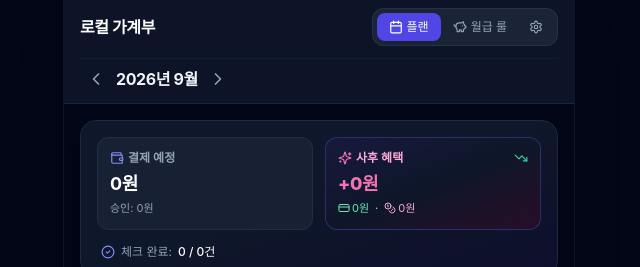
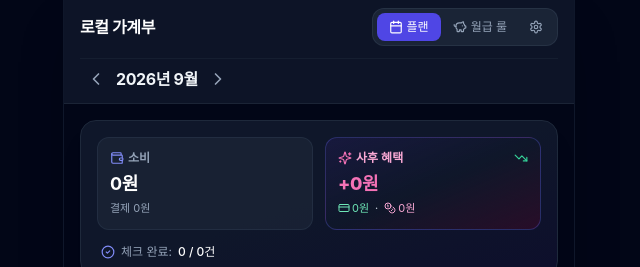
Before and after one commit to hyungoo7703/local-ledger, a React (Vite) app: page / in a window 1280 px wide. Shown: the top 267 px of the page, without its empty margins (321-961 px from the left). Built offline with nearby package versions, Linux system fonts and the light colour scheme.

Commit message:
fix: 결제 예정 문구를 '소비'로 통일 및 정돈

```diff
--- a/src/components/QuickAddModal.tsx
+++ b/src/components/QuickAddModal.tsx
@@ -367,7 +367,7 @@ export const QuickAddModal: React.FC<QuickAddModalProps> = ({
                 ) : (
                   <>
                     <Coins className="w-3.5 h-3.5 text-pink-400 shrink-0" />
-                    <span>적립 예정 금액 (원 단위)</span>
+                    <span>적립 금액 (원 단위)</span>
                   </>
                 )}
               </label>
--- a/src/components/StatsCard.tsx
+++ b/src/components/StatsCard.tsx
@@ -40,20 +40,20 @@ export const StatsCard: React.FC<StatsCardProps> = ({
             <div className="flex items-center justify-between text-xs text-slate-400 mb-1">
               <span className="font-semibold flex items-center gap-1 whitespace-nowrap">
                 <Wallet className="w-3.5 h-3.5 text-indigo-400 shrink-0" />
-                결제 예정
+                소비
               </span>
             </div>
             <div className="text-lg font-bold text-white tracking-tight">
               {formatCompactKRW(totalPlannedSpend)}
             </div>
             <div className="text-[11px] text-slate-400 mt-0.5 whitespace-nowrap truncate">
-              승인: {formatKRW(totalPlannedSpend)}
+              결제 {formatKRW(totalPlannedSpend)}
             </div>
           </div>
 
           {totalPostBenefits > 0 && (
             <div className="mt-2 pt-1.5 border-t border-slate-700/50 text-[11px] text-indigo-300 font-medium whitespace-nowrap truncate">
-              실질 {formatKRW(netSpend)}
+              실질 순소비 {formatKRW(netSpend)}
             </div>
           )}
         </div>
@@ -130,7 +130,7 @@ export const StatsCard: React.FC<StatsCardProps> = ({
           {/* Bottom Row: Detail Breakdown */}
           <div className="flex items-center justify-between text-[11px] text-slate-400 pt-0.5">
             <div className="truncate">
-              <span>결제 예정 </span>
+              <span>소비 </span>
               <strong className="text-slate-200">{formatCompactKRW(totalPlannedSpend)}</strong>
             </div>
 
```
